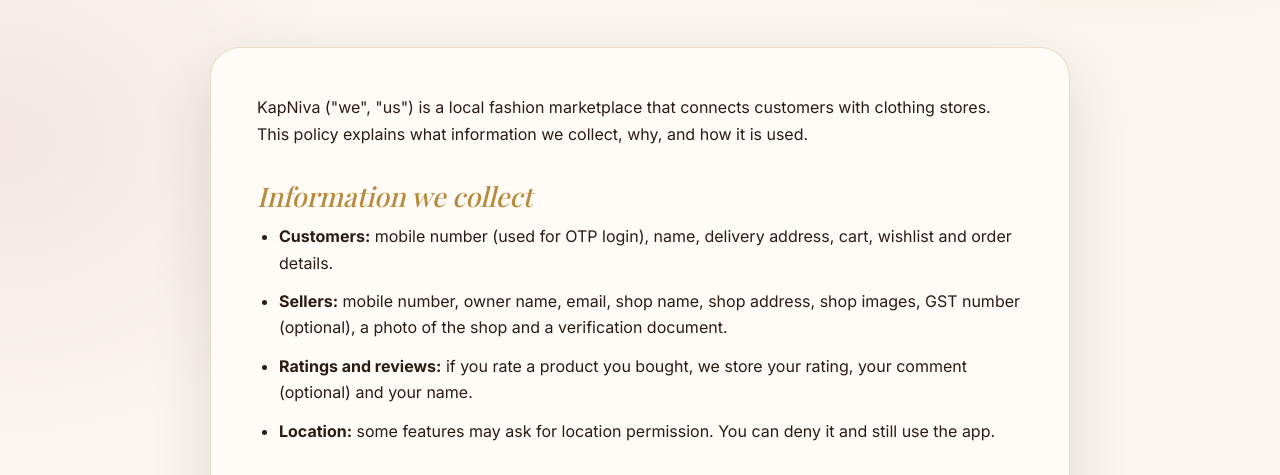
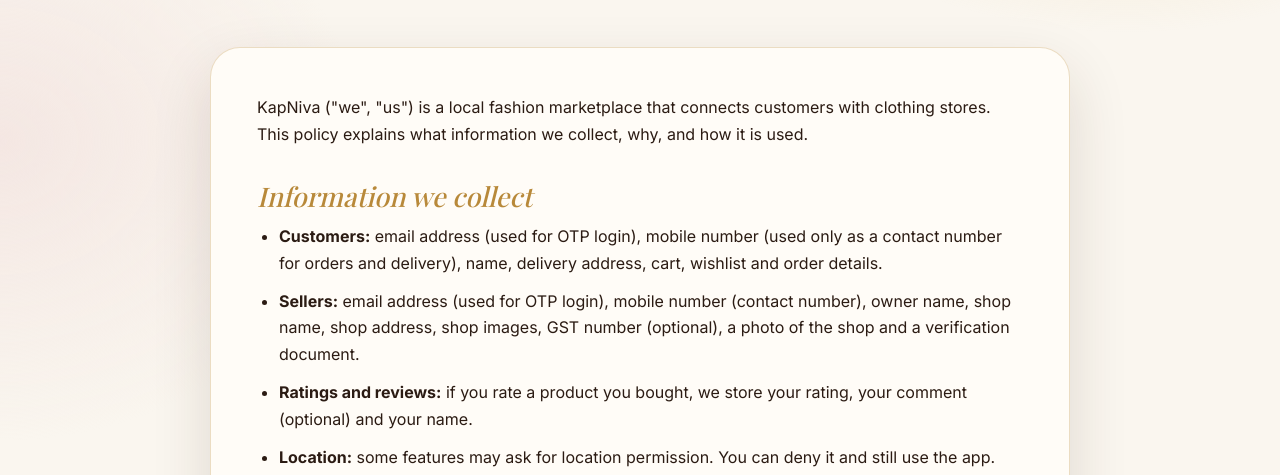
Before and after one commit to CodeWithAnish7/kapniva, a plain HTML site: page privacy.html in a window 1280 px wide. Shown: the part 299-774 px from the top of the page. Drawn offline with nearby package versions, Linux system fonts and the light colour scheme; a web font is replaced by a local one.

Commit message:
Add files via upload

```diff
--- a/privacy.html
+++ b/privacy.html
@@ -37,8 +37,8 @@
 
 <h2>Information we collect</h2>
 <ul>
-<li><b>Customers:</b> mobile number (used for OTP login), name, delivery address, cart, wishlist and order details.</li>
-<li><b>Sellers:</b> mobile number, owner name, email, shop name, shop address, shop images, GST number (optional), a photo of the shop and a verification document.</li>
+<li><b>Customers:</b> email address (used for OTP login), mobile number (used only as a contact number for orders and delivery), name, delivery address, cart, wishlist and order details.</li>
+<li><b>Sellers:</b> email address (used for OTP login), mobile number (contact number), owner name, shop name, shop address, shop images, GST number (optional), a photo of the shop and a verification document.</li>
 <li><b>Ratings and reviews:</b> if you rate a product you bought, we store your rating, your comment (optional) and your name.</li>
 <li><b>Location:</b> some features may ask for location permission. You can deny it and still use the app.</li>
 </ul>
@@ -70,7 +70,7 @@
 </ul>
 
 <h2>Service providers</h2>
-<p>We use trusted services to run the app: Google Firebase (login and database), Supabase (image storage and secure processing), MSG91 (OTP messages) and, when online payments are available, a payment partner. These providers process data only to provide their service to us.</p>
+<p>We use trusted services to run the app: Google Firebase (login and database), Supabase (image storage and secure processing), Gmail (to send OTP emails) and, when online payments are available, a payment partner. These providers process data only to provide their service to us.</p>
 
 <h2>Records and security</h2>
 <p>Order records are kept for history, support and dispute handling. We protect data with access rules, secure servers and audit logs of important actions. No system is completely risk free, but we work to keep your data safe.</p>
```
